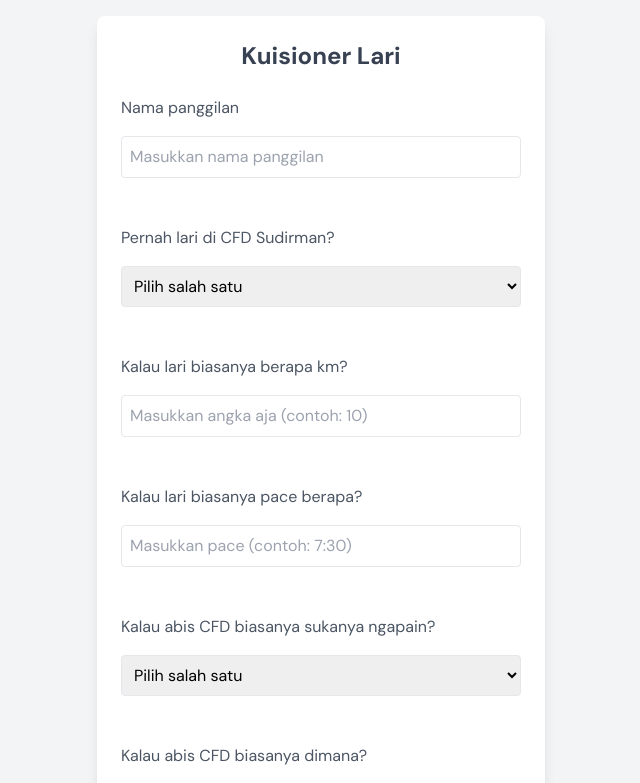
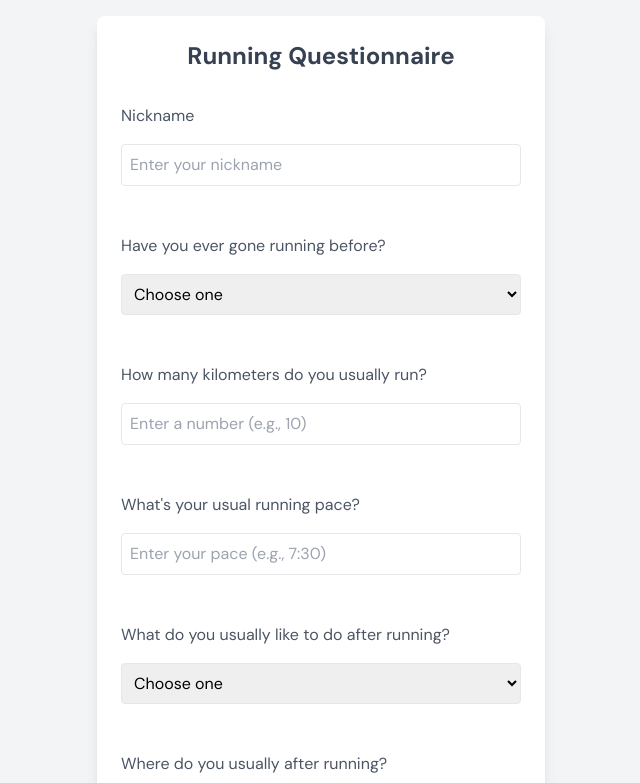
Before and after one commit to kresnawijayaa/web-portfolio, a React (Vite) app in the folder client/: page /run in a window 1280 px wide. Shown: the top 783 px of the page, without its empty margins (319-959 px from the left). Built offline with nearby package versions, Linux system fonts and the light colour scheme.

Commit message:
update run

```diff
--- a/client/src/pages/Running.jsx
+++ b/client/src/pages/Running.jsx
@@ -10,11 +10,12 @@ export default function RunningQuestionnaire() {
   const [eatPlace, setEatPlace] = useState("");
 
   const sendWhatsApp = () => {
-    const finalActivity = activity === "lainnya" ? customActivity : activity;
+    const finalActivity = activity === "other" ? customActivity : activity;
     const message =
-      `hi, kress! ini aku ${nickname} hehehe%0A%0A` +
-      `nanti abis puasa cfd yuk kalo lagi gak ada arc, ${distance} km ajaaa, pacenya santai-santai aja di ${pace}%0A%0A` +
-      `nahh abis lari kita ${finalActivity} yuk ke ${eatPlace}😅`;
+      `hi, kennn! ini aku ${nickname} hehehe%0A%0A` +
+      `kalau minggu depan kamu free, ayo lari bareng lagi di hi, ${distance} km pace ${pace} aja%0A%0A` +
+      `nahh abis lari kita ${finalActivity} yuk ke ${eatPlace}`;
+
     const waLink = `https://wa.me/6281314250902?text=${message}`;
     window.open(waLink, "_blank");
   };
@@ -23,76 +24,82 @@ export default function RunningQuestionnaire() {
     <div className='flex flex-col items-center min-h-screen p-4 bg-gray-100'>
       <div className='w-full max-w-md bg-white p-6 rounded-lg shadow-lg'>
         <h1 className='text-2xl font-bold mb-6 text-center text-gray-700'>
-          Kuisioner Lari
+          Running Questionnaire
         </h1>
-        <div className='space-y-4'>
-          <label className='block text-gray-600'>Nama panggilan</label>
+        <div className='mt-8 space-y-4'>
+          <label className='block text-gray-600'>Nickname</label>
           <input
             type='text'
-            placeholder='Masukkan nama panggilan'
+            placeholder='Enter your nickname'
             className='w-full p-2 border rounded focus:ring-2 focus:ring-blue-400'
             value={nickname}
             onChange={(e) => setNickname(e.target.value)}
           />
 
           <label className='pt-8 block text-gray-600'>
-            Pernah lari di CFD Sudirman?
+            Have you ever gone running before?
           </label>
           <select
             className='w-full p-2 border rounded focus:ring-2 focus:ring-blue-400'
             value={everRunCFD}
             onChange={(e) => setEverRunCFD(e.target.value)}
           >
-            <option value='' disabled>
-              Pilih salah satu
+            <option
+              value=''
+              disabled
+            >
+              Choose one
             </option>
-            <option value='Tidak'>Tidak</option>
-            <option value='Pernah'>Pernah</option>
+            <option value='No'>No</option>
+            <option value='Yes'>Yes</option>
           </select>
 
           <label className='pt-8 block text-gray-600'>
-            Kalau lari biasanya berapa km?
+            How many kilometers do you usually run?
           </label>
           <input
             type='number'
-            placeholder='Masukkan angka aja (contoh: 10)'
+            placeholder='Enter a number (e.g., 10)'
             className='w-full p-2 border rounded focus:ring-2 focus:ring-blue-400'
             value={distance}
             onChange={(e) => setDistance(e.target.value)}
           />
 
           <label className='pt-8 block text-gray-600'>
-            Kalau lari biasanya pace berapa?
+            What's your usual running pace?
           </label>
           <input
             type='text'
-            placeholder='Masukkan pace (contoh: 7:30)'
+            placeholder='Enter your pace (e.g., 7:30)'
             className='w-full p-2 border rounded focus:ring-2 focus:ring-blue-400'
             value={pace}
             onChange={(e) => setPace(e.target.value)}
           />
 
           <label className='pt-8 block text-gray-600'>
-            Kalau abis CFD biasanya sukanya ngapain?
+            What do you usually like to do after running?
           </label>
           <select
             className='w-full p-2 border rounded focus:ring-2 focus:ring-blue-400'
             value={activity}
             onChange={(e) => setActivity(e.target.value)}
           >
-            <option value='' disabled>
-              Pilih salah satu
+            <option
+              value=''
+              disabled
+            >
+              Choose one
             </option>
-            <option value='makan'>Makan</option>
-            <option value='ngopi'>Ngopi</option>
-            <option value='jalan-jalan'>Jalan-jalan</option>
-            <option value='lainnya'>Lainnya (isi sendiri)</option>
+            <option value='makan'>Eat</option>
+            <option value='ngopi'>Grab coffee</option>
+            <option value='jalan-jalan'>Take a walk</option>
+            <option value='other'>Other (write it down)</option>
           </select>
 
-          {activity === "lainnya" && (
+          {activity === "other" && (
             <input
               type='text'
-              placeholder='Masukkan aktivitas lain'
+              placeholder='Enter other activity'
               className='w-full p-2 border rounded focus:ring-2 focus:ring-blue-400'
               value={customActivity}
               onChange={(e) => setCustomActivity(e.target.value)}
@@ -100,11 +107,12 @@ export default function RunningQuestionnaire() {
           )}
 
           <label className='pt-8 block text-gray-600'>
-            Kalau abis CFD biasanya {activity === "lainnya" ? customActivity : activity} dimana?
+            Where do you usually{" "}
+            {activity === "other" ? customActivity : activity} after running?
           </label>
           <input
             type='text'
-            placeholder='Masukkan tempat favorit'
+            placeholder='Enter your favorite place'
             className='w-full p-2 border rounded focus:ring-2 focus:ring-blue-400'
             value={eatPlace}
             onChange={(e) => setEatPlace(e.target.value)}
```
